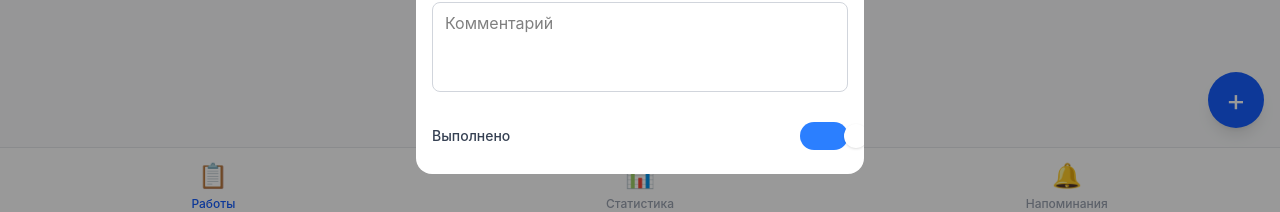
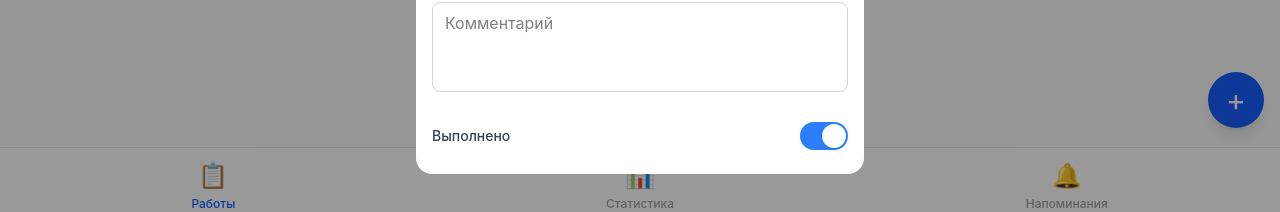
Before and after one commit to stepanet/CarTrackerWeb, a React (Vite) app: page / in a window 1280 px wide. Both pictures are taken after typing "Sample" into the empty fields and a click on the button "Добавить работу". Shown: the part 576-788 px from the top of the page. Built offline with nearby package versions, Linux system fonts and the light colour scheme.

Commit message:
fix(works): корректное позиционирование переключателя «Выполнено»

```diff
--- a/src/components/works/WorkForm.tsx
+++ b/src/components/works/WorkForm.tsx
@@ -216,13 +216,15 @@ export function WorkForm({ work, onSave, onCancel }: WorkFormProps) {
             <button
               type="button"
               onClick={() => setIsDone(!isDone)}
-              className={`w-12 h-7 rounded-full transition-colors relative ${
+              className={`relative inline-flex h-7 w-12 items-center rounded-full transition-colors ${
                 isDone ? 'bg-blue-500' : 'bg-gray-300'
               }`}
+              role="switch"
+              aria-checked={isDone}
             >
               <span
-                className={`absolute top-0.5 w-6 h-6 bg-white rounded-full shadow transition-transform ${
-                  isDone ? 'translate-x-5' : 'translate-x-0.5'
+                className={`inline-block h-6 w-6 transform rounded-full bg-white shadow transition-transform ${
+                  isDone ? 'translate-x-[22px]' : 'translate-x-[2px]'
                 }`}
               />
             </button>
```
